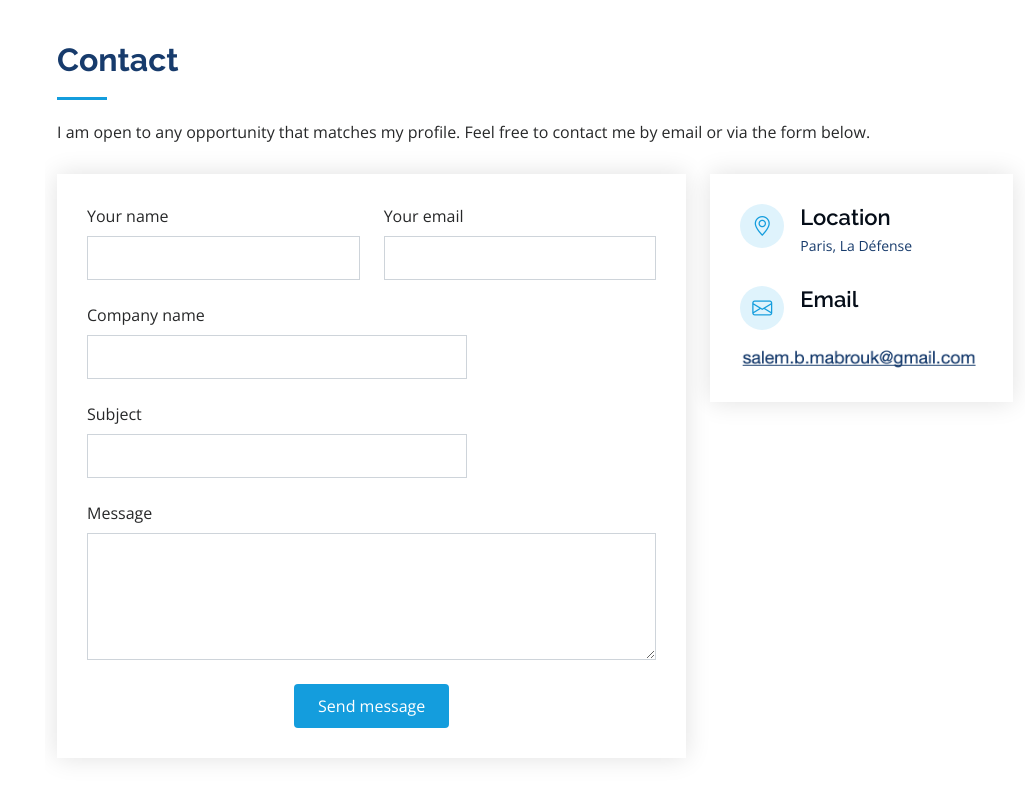
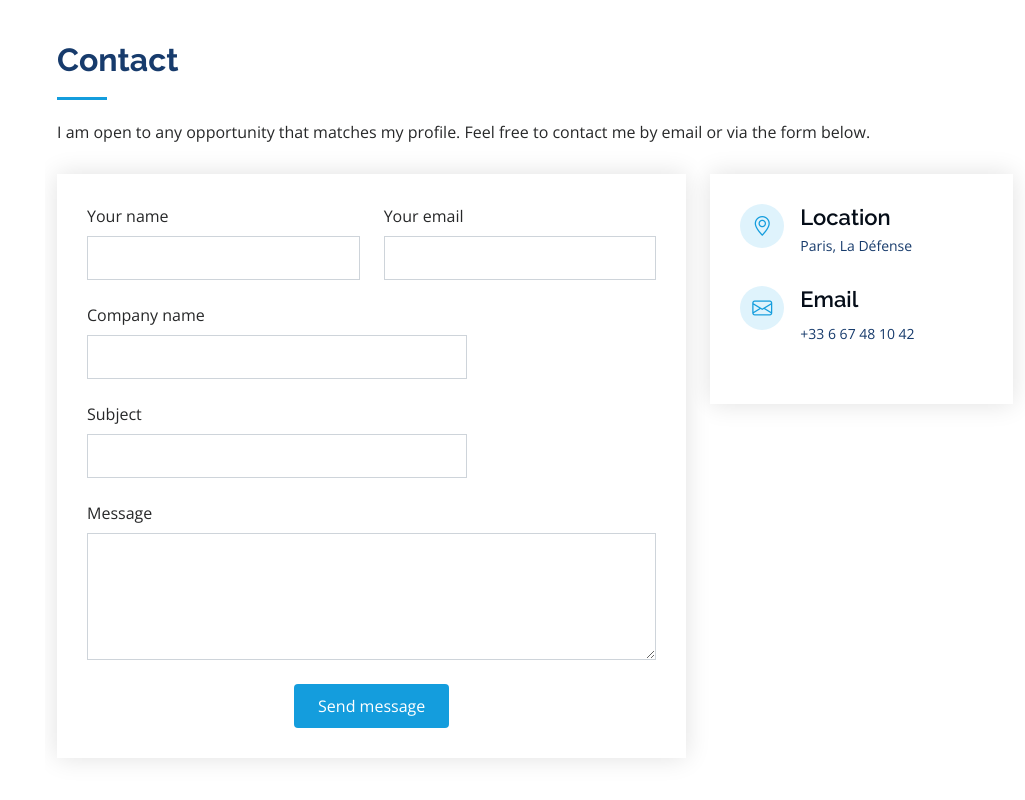
Before and after one commit to S4lem/s4lem.github.io, a plain HTML site: page index.html in a window 1280 px wide. Shown: the part 9214-10014 px from the top of the page, without its empty margins (255-1280 px from the left). Drawn offline with nearby package versions, Linux system fonts and the light colour scheme.

Commit message:
Update email

```diff
--- a/index.html
+++ b/index.html
@@ -1035,7 +1035,7 @@
               <div class="email">
                 <i class="bi bi-envelope"></i>
                 <h4>Email</h4>
-                <img src="assets/img/imael.png" alt="" class="pt-3 img-fluid">
+                <p>+33 6 67 48 10 42</p>
               </div>
 
               <div class="phone" hidden>
```
